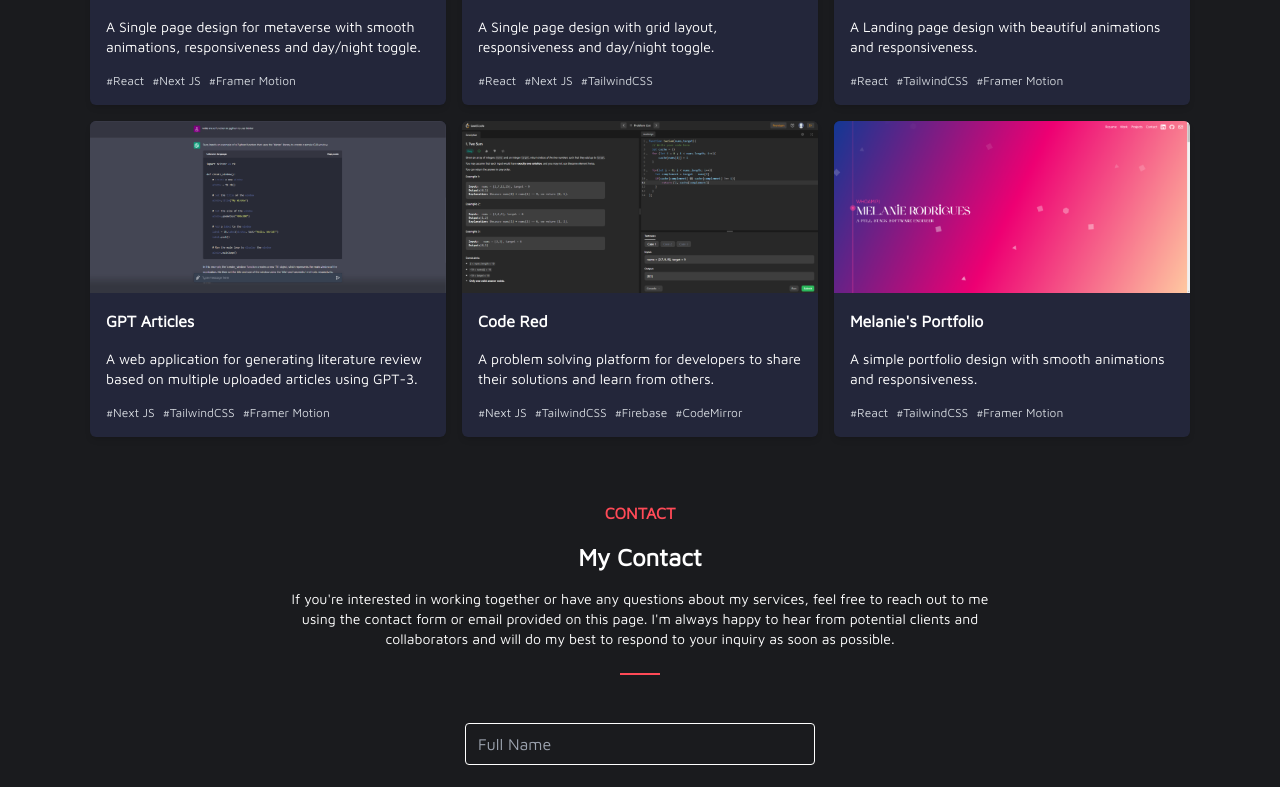
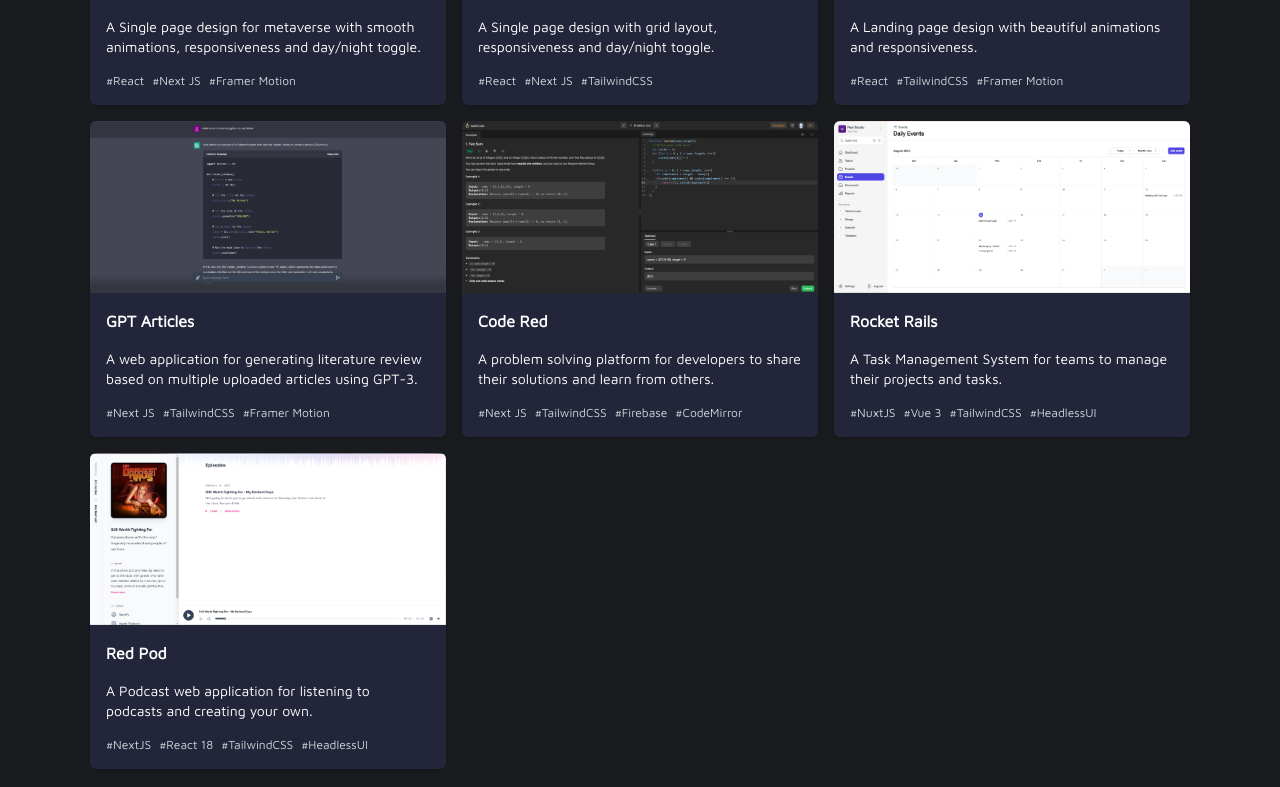
Before and after one commit to Waheed4719/my-portfolio, a React (Create React App) app: page / in a window 1280 px wide. Shown: the part 6125-6912 px from the top of the page. Built offline with nearby package versions, Linux system fonts and the light colour scheme.

Commit message:
Add rocket rails and red pod projects

```diff
--- a/src/json/data.ts
+++ b/src/json/data.ts
@@ -13,6 +13,8 @@ import FoodDeliveryAppImage from '../assets/images/Food Delivery.png';
 import NewsAppImage from '../assets/images/News App.png';
 import GPTArticlesImage from '../assets/images/GPTArticles.png';
 import CodeRedImage from '../assets/images/CodeRed.png';
+import RedPodImage from '../assets/images/RedPod.png';
+import RocketRailsImage from '../assets/images/RocketRails.png'
 
 import {
     css,
@@ -198,12 +200,20 @@ export const projects = [
         link: 'https://code-red-one.vercel.app/'
     },
     {
-        image: MelaniesPortfolioImage,
-        title: `Melanie's Portfolio`,
+        image: RocketRailsImage,
+        title: `Rocket Rails`,
         github: '',
-        description: 'A simple portfolio design with smooth animations and responsiveness.',
-        technologies: ['React', 'TailwindCSS', 'Framer Motion'],
-        link: 'https://melanie-portfolio-nu.vercel.app/'
+        description: 'A Task Management System for teams to manage their projects and tasks.',
+        technologies: ['NuxtJS', 'Vue 3', 'TailwindCSS', 'HeadlessUI'],
+        link: 'https://rocket-rails.vercel.app/'
+    },
+    {
+        image: RedPodImage,
+        title: `Red Pod`,
+        github: '',
+        description: 'A Podcast web application for listening to podcasts and creating your own.',
+        technologies: ['NextJS', 'React 18', 'TailwindCSS', 'HeadlessUI'],
+        link: 'https://red-pod.vercel.app/'
     }
 ];
 export const services = [
```
Also changed, not shown: src/assets/images/RedPod.png (added), src/assets/images/RocketRails.png (added).
